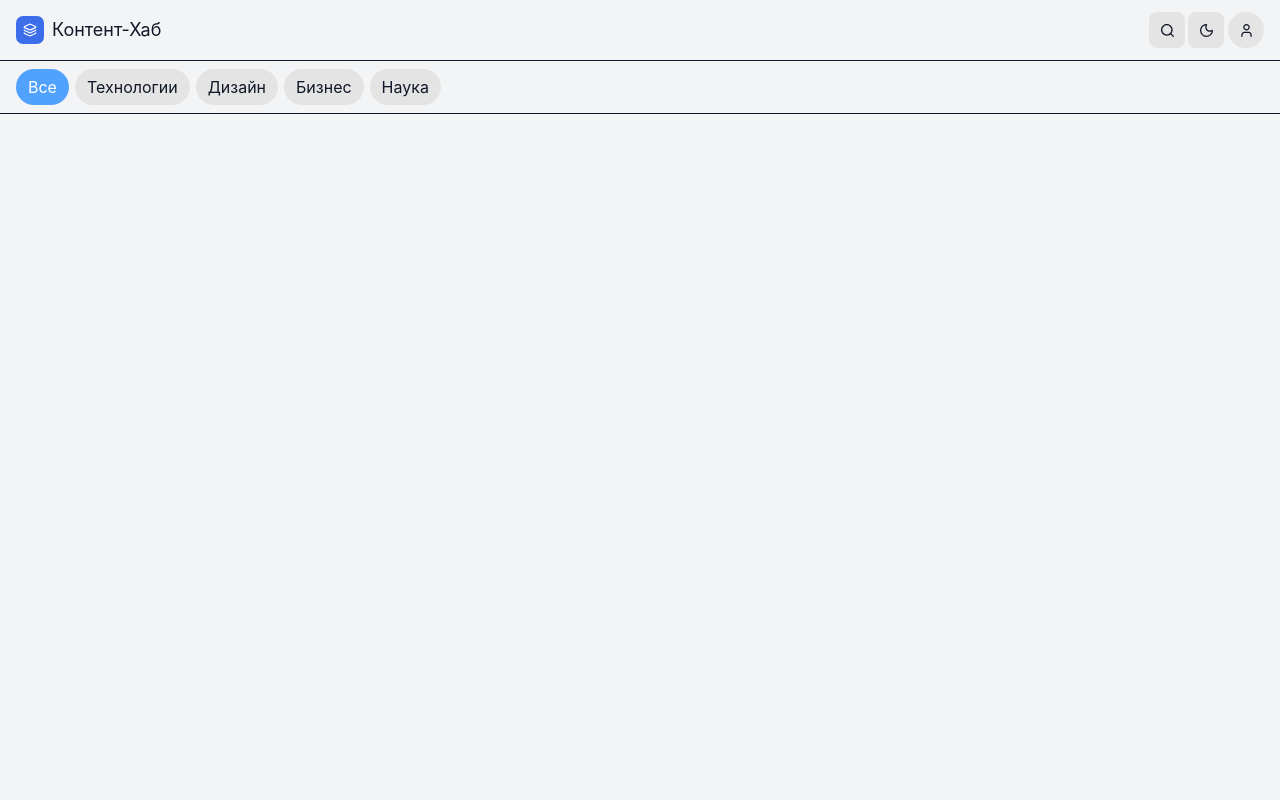
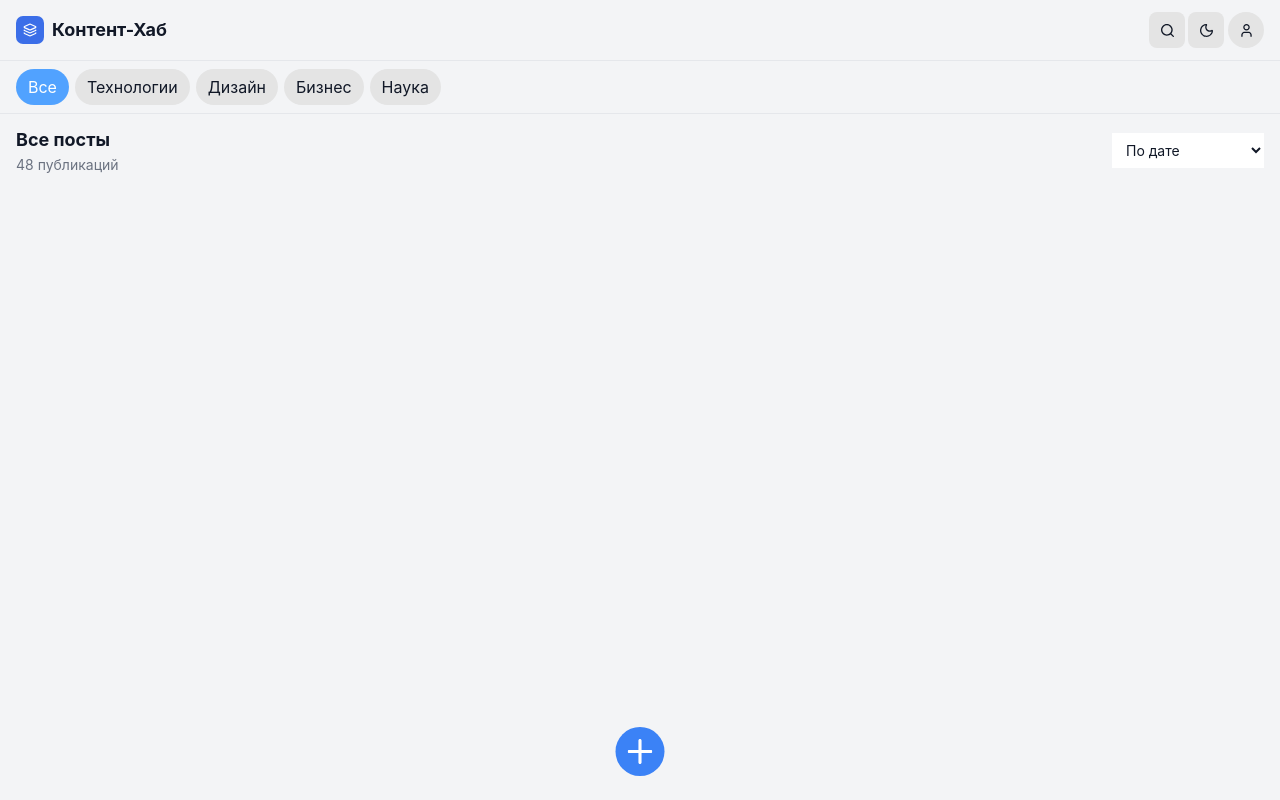
Before and after one commit to Logos-Bots/learn_block-2, a website built with Vite: page index.html in a window 1280 px wide. Built offline with nearby package versions, Linux system fonts and the light colour scheme.

Commit message:
feat: сверстал фильтры и кнопку добавления постов на мобилках

```diff
--- a/index.html
+++ b/index.html
@@ -138,9 +138,9 @@
         fill="currentColor" fill-rule="evenodd" />
     </symbol>
   </svg>
-  <div id="app">
+  <div id="app h-full w-full">
     <header class="header w-full">
-      <div class="container container-mobile-tw">
+      <div class="container-mobile-tw">
         <nav class="header-nav py-3 flex justify-between">
           <div class="nav__left-side flex items-center gap-2">
             <a href="#">
@@ -162,7 +162,7 @@
                 </g>
               </svg>
             </a>
-            <h2 class="size-18-tw">Контент-Хаб</h2>
+            <h2 class="size-18-tw font-bold">Контент-Хаб</h2>
           </div>
           <div class="nav__right-side">
             <button class="search-btn header__btn-tw rounded-8-tw">
@@ -184,8 +184,9 @@
         </nav>
       </div>
     </header>
-    <aside class="aside border-y">
-      <div class="container container-mobile-tw">
+    <main class="main">
+      <aside class="aside mb-3 border-y border-border">
+        <div class="container-mobile-tw">
           <nav class="aside__nav py-2">
             <ul class="nav__categories flex items-center gap-1.5 overflow-x-auto scrollbar-hide">
               <li class="category-item active-tw">
@@ -207,6 +208,35 @@
           </nav>
         </div>
       </aside>
+      <section class="posts">
+        <div class="container-mobile-tw">
+          <div class="posts__nav mb-3 flex justify-between items-center">
+            <div class="posts__info">
+              <h2 class="size-18-tw font-bold">Все посты</h2>
+              <p class="size-14-tw text-text-secondary">48 публикаций</p>
+            </div>
+            <div class="posts__data-filter">
+              <select name="data-filter" class="py-2 px-2.5 size-14-tw bg-white outline-none">
+                <option>По дате</option>
+                <option value="data-new">Сначала новые</option>
+                <option value="data-old">Сначала старые</option>
+              </select>
+            </div>
+          </div>
+          <!--
+              Тут будут карточки с постами
+          -->
+        </div>
+      </section>
+    </main>
+    <!-- значок с плюсом будет только на мобилке, на больших экранах будет скрываться -->
+    <footer class="footer absolute bottom-6 left-1/2 -translate-x-1/2">
+      <button class="p-3 rounded-100-tw text-white bg-accent">
+        <svg width="25" height="25">
+          <use href="#plus">
+        </svg>
+      </button>
+    </footer>
   </div>
 </body>
 </html>
--- a/src/css/styles.css
+++ b/src/css/styles.css
@@ -129,6 +129,9 @@
     @apply py-1.5 px-3 rounded-[20px] text-[16px] text-white bg-blue-400;
   }
   /* Размер текста (в конце класса число - размер в пикелях)  */
+  .size-14-tw {
+    @apply text-[14px];
+  }
   .size-16-tw {
     @apply text-[16px];
   }
```
Lines whose indentation alone changed are shown as unchanged.
